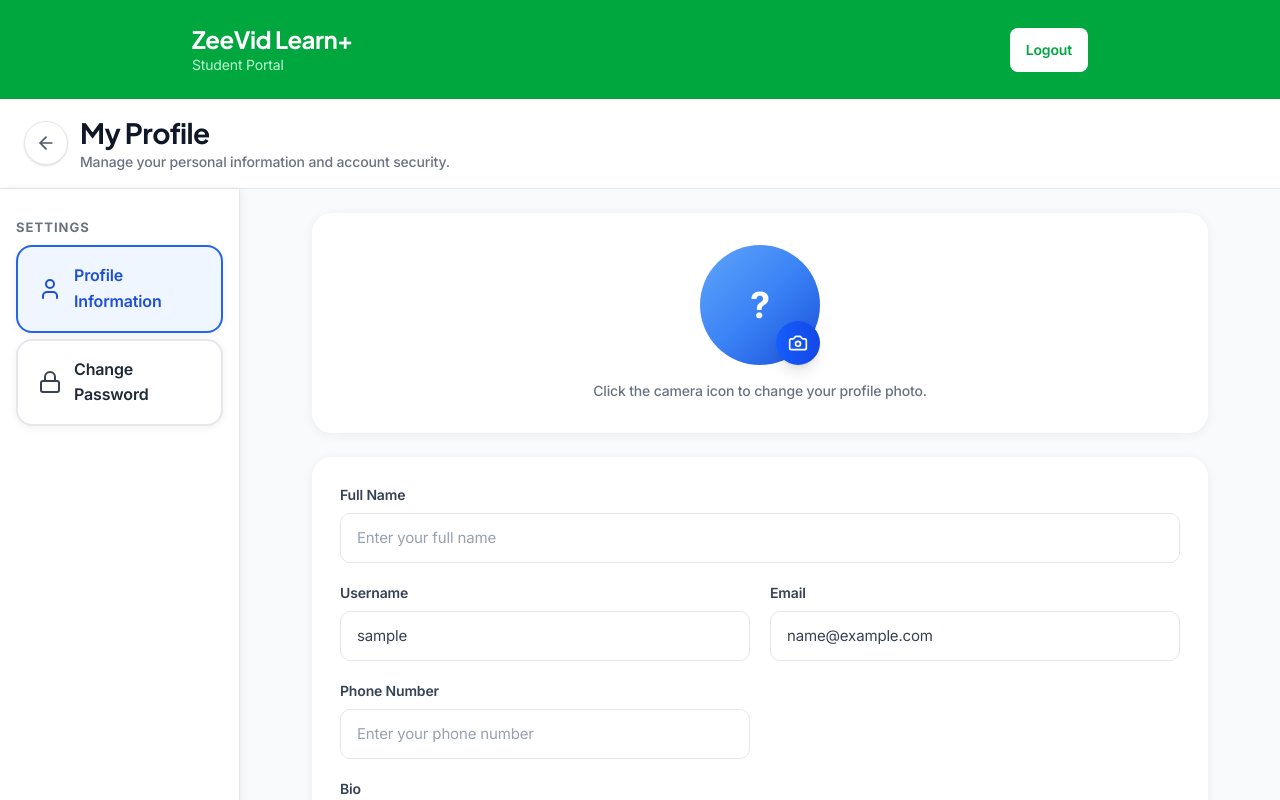
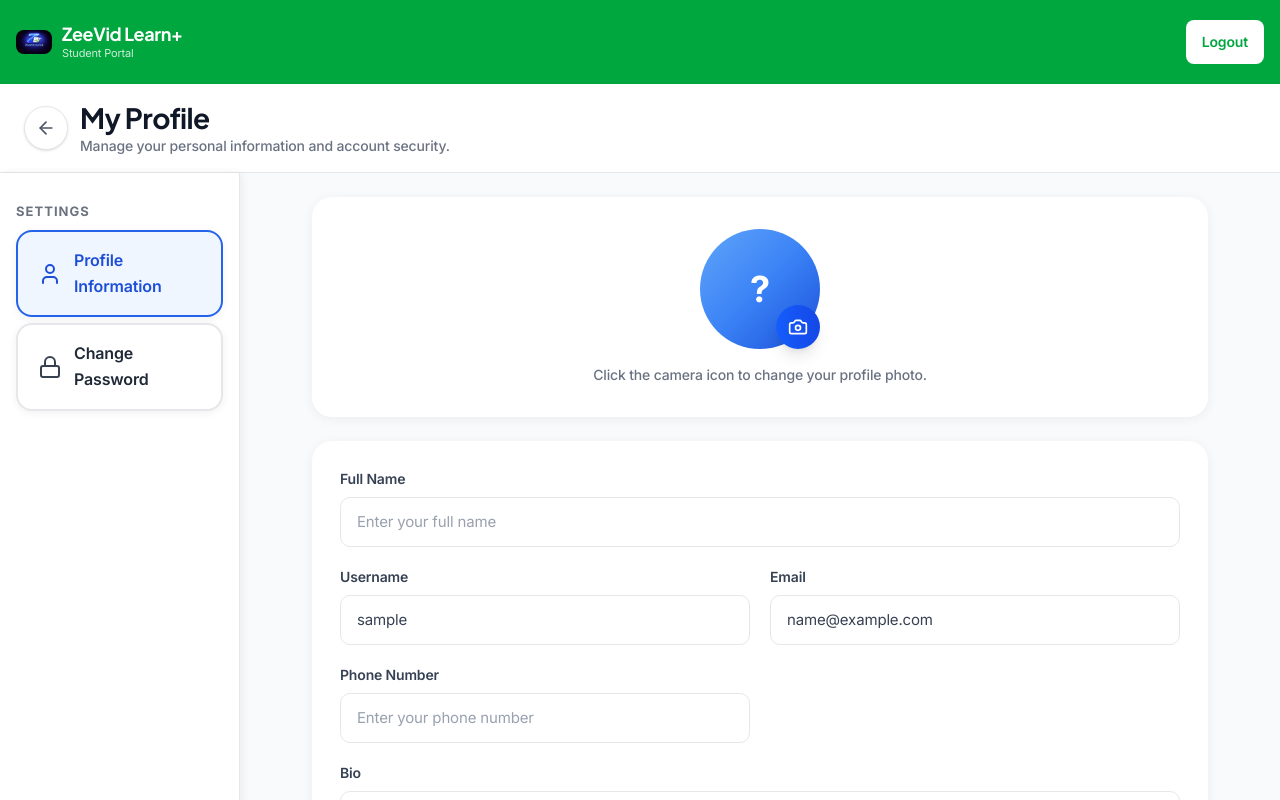
Before and after one commit to ProEmman/zeevid-learn, a React (Vite) app: page /profile in a window 1280 px wide. Shown: the top 800 px of the page. Built offline with nearby package versions, Linux system fonts and the light colour scheme; no server answers; sample sign-in values are in the browser's storage.

Commit message:
Add logo to navbar, align with sidebar, clicking goes to dashboard

```diff
--- a/src/components/Navbar.jsx
+++ b/src/components/Navbar.jsx
@@ -5,9 +5,10 @@
   const navigate = useNavigate()
   const { user, logout } = useAuth()
 
-  const isTeacher = user?.user_type === 'teacher'
+  const storedUser = (() => { try { return JSON.parse(localStorage.getItem('zeevid_user') || '{}') } catch { return {} } })()
+  const resolvedUserType = storedUser.user_type || user?.user_type
+  const isTeacher = resolvedUserType === 'teacher'
   const bgColor = isTeacher ? 'bg-blue-600' : 'bg-green-600'
-  const subtitleColor = isTeacher ? 'text-blue-200' : 'text-green-200'
   const btnTextColor = isTeacher ? 'text-blue-600' : 'text-green-600'
   const btnHoverBg = isTeacher ? 'hover:bg-blue-50' : 'hover:bg-green-50'
   const portalLabel = isTeacher ? 'Teacher Portal' : 'Student Portal'
@@ -17,13 +18,28 @@
     navigate('/')
   }
 
+  const handleHomeNavigate = () => {
+    navigate(isTeacher ? '/teacher/dashboard' : '/student/home')
+  }
+
   return (
-    <div className={`${bgColor} text-white p-4 sm:p-6`}>
-      <div className="max-w-4xl mx-auto flex justify-between items-center">
-        <div>
-          <h1 className="text-xl sm:text-2xl font-bold">ZeeVid Learn+</h1>
-          <p className={`${subtitleColor} text-sm`}>{portalLabel}</p>
-        </div>
+    <div className={`${bgColor} text-white px-4 py-4 sm:px-4 sm:py-5`}>
+      <div className="mx-auto flex w-full max-w-7xl items-center justify-between">
+        <button
+          type="button"
+          onClick={handleHomeNavigate}
+          className="flex cursor-pointer items-center gap-[10px] text-left transition-opacity duration-150 hover:opacity-90"
+        >
+          <img
+            src="/ZeeVid2.png"
+            alt="ZeeVid Learn+"
+            className="h-[36px] w-[36px] rounded-[8px] object-cover"
+          />
+          <div>
+            <h1 className="text-[18px] font-bold leading-tight text-white">ZeeVid Learn+</h1>
+            <p className="text-[11px] text-white/80">{portalLabel}</p>
+          </div>
+        </button>
         <button
           onClick={handleLogout}
           className={`bg-white ${btnTextColor} font-semibold px-4 py-2 rounded-lg text-sm ${btnHoverBg} transition min-h-[44px]`}
```
